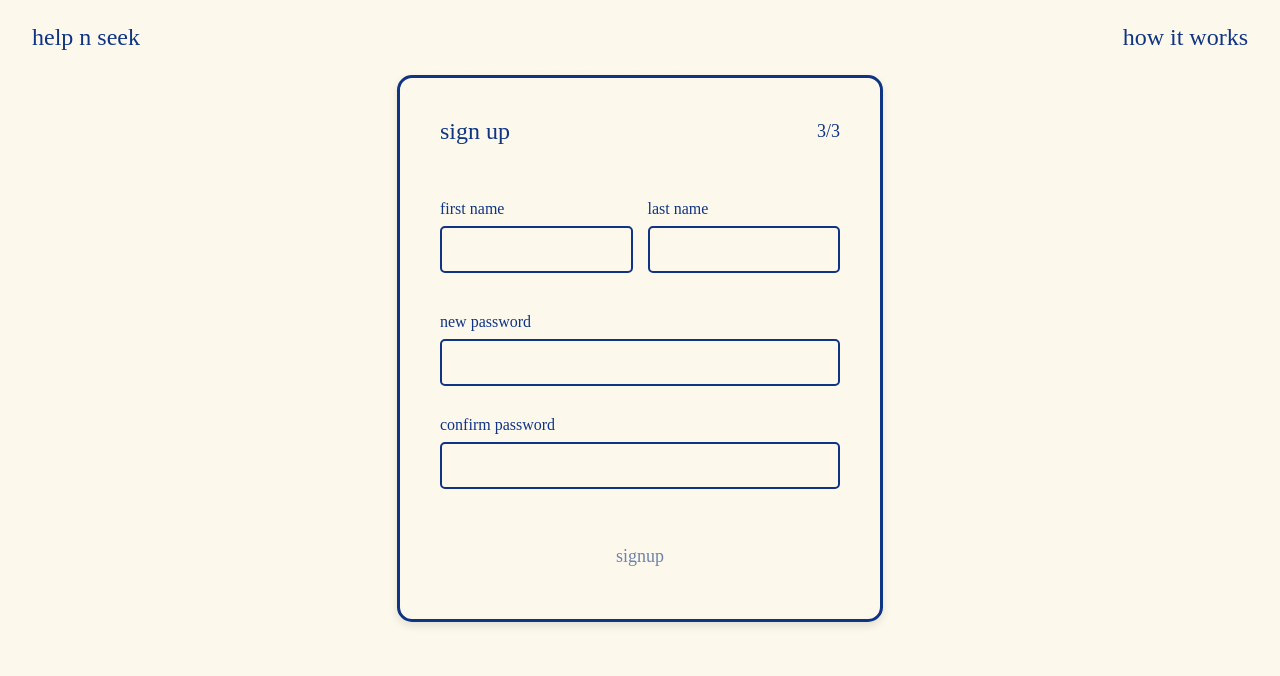
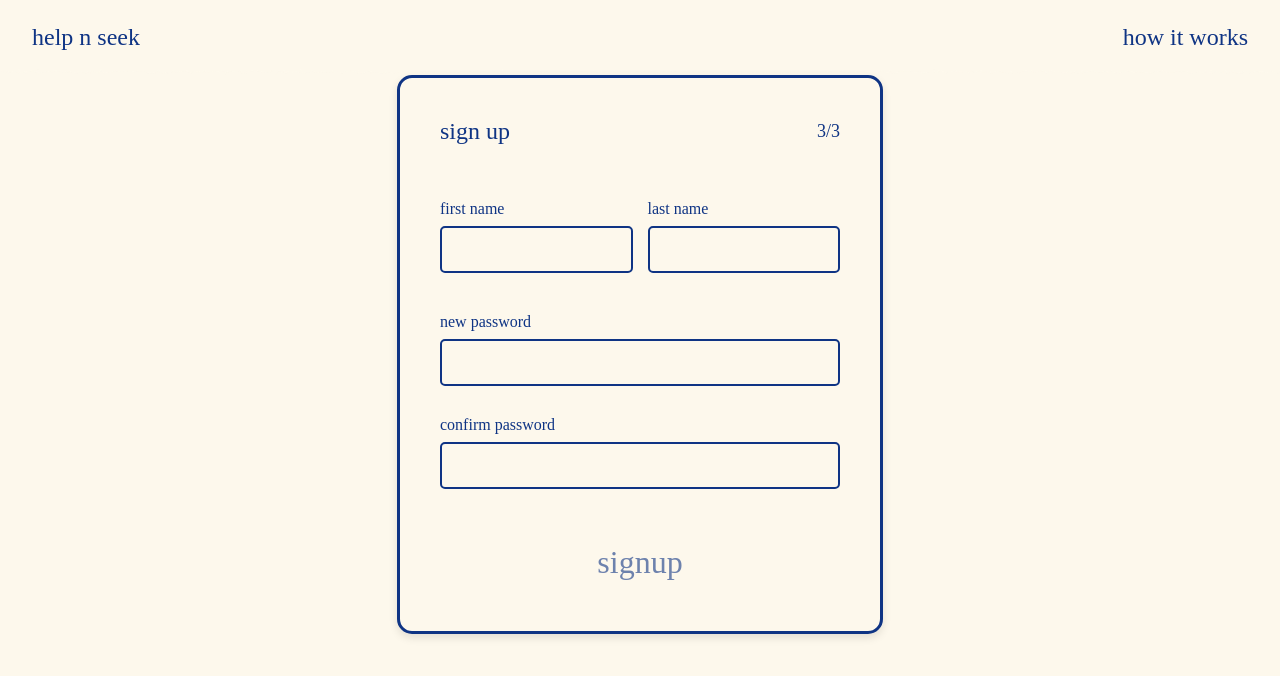
Before and after one commit to Angelina-Yee/help-seek, a React (Create React App) app: page /signup3 in a window 1280 px wide. Shown: the top 676 px of the page. Built offline with nearby package versions, Linux system fonts and the light colour scheme; a web font is replaced by a local one.

Commit message:
small changes to sign up

```diff
--- a/src/pages/signup3.jsx
+++ b/src/pages/signup3.jsx
@@ -20,8 +20,8 @@ function Signup3() {
   };
 
   // Validation checks
-  const isFirstNameValid = formData.firstName.length >= 3;
-  const isLastNameValid = formData.lastName.length >= 3;
+  const isFirstNameValid = formData.firstName.length >= 1;
+  const isLastNameValid = formData.lastName.length >= 1;
   const isPasswordValid =
     formData.newPassword.length >= 8 &&
     /^(?=.*[a-z])(?=.*[A-Z])(?=.*\d)(?=.*[@$!%*?&])[A-Za-z\d@$!%*?&]/.test(
@@ -41,11 +41,11 @@ function Signup3() {
     e.preventDefault();
 
     if (!isFirstNameValid) {
-      alert("First name must be at least 3 characters long");
+      alert("First name must be at least 1 characters long");
       return;
     }
     if (!isLastNameValid) {
-      alert("Last name must be at least 3 characters long");
+      alert("Last name must be at least 1 characters long");
       return;
     }
     if (!isPasswordValid) {
@@ -91,8 +91,7 @@ function Signup3() {
                   name="firstName"
                   value={formData.firstName}
                   onChange={handleInputChange}
-                  minLength="3"
-                  required
+                  minLength="1"
                 />
               </div>
 
@@ -104,8 +103,7 @@ function Signup3() {
                   name="lastName"
                   value={formData.lastName}
                   onChange={handleInputChange}
-                  minLength="3"
-                  required
+                  minLength="1"
                 />
               </div>
             </div>
@@ -118,7 +116,6 @@ function Signup3() {
               value={formData.newPassword}
               onChange={handleInputChange}
               minLength="8"
-              required
             />
 
             <label htmlFor="confirmPassword">confirm password</label>
@@ -128,7 +125,6 @@ function Signup3() {
               name="confirmPassword"
               value={formData.confirmPassword}
               onChange={handleInputChange}
-              required
             />
 
             <button
--- a/src/styles/signup.css
+++ b/src/styles/signup.css
@@ -103,7 +103,7 @@
 .signup-form input {
   width: 100%;
   padding: 15px;
-  border: 5px solid var(--blue);
+  border: 3px solid var(--blue);
   border-radius: 8px;
   background-color: var(--bg);
   font-size: 16px;
--- a/src/styles/signup3.css
+++ b/src/styles/signup3.css
@@ -119,29 +119,29 @@
 
 .signup-form input:focus {
   outline: none;
-  border-color: var(--blue);
-  box-shadow: 0 0 5px rgba(15, 52, 132, 0.3);
+  border-color: transparent;
 }
 
 /* Signup button */
 .signup-btn {
-  background-color: var(--blue);
+  background: none;
+  border: none;
   color: var(--blue);
-  border: none;
-  border-radius: 5px;
-  padding: 12px 40px;
-  font-size: 18px;
+  padding: 10px 40px;
+  font-size: 32px;
   font-family: "Calistoga", serif;
+  font-weight: 400;
+  font-style: normal;
   cursor: pointer;
+  display: block;
   margin-top: 30px;
-}
-
-.signup-btn:hover:not(:disabled) {
-  opacity: 0.9;
+  margin-left: auto;
+  margin-right: auto;
+  margin-bottom: 0px;
 }
 
 .signup-btn:disabled {
-  background-color: transparent;
+  background: none;
   cursor: not-allowed;
   opacity: 0.6;
 }
```
